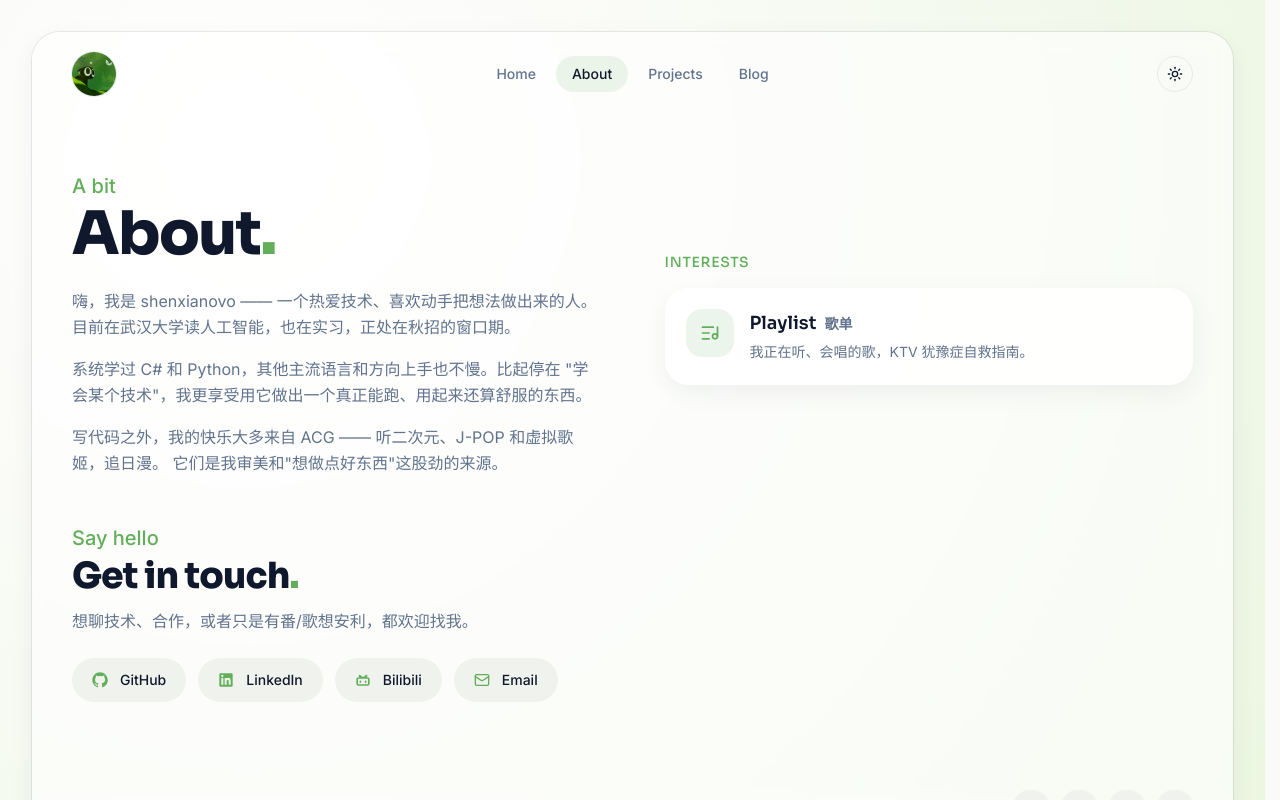
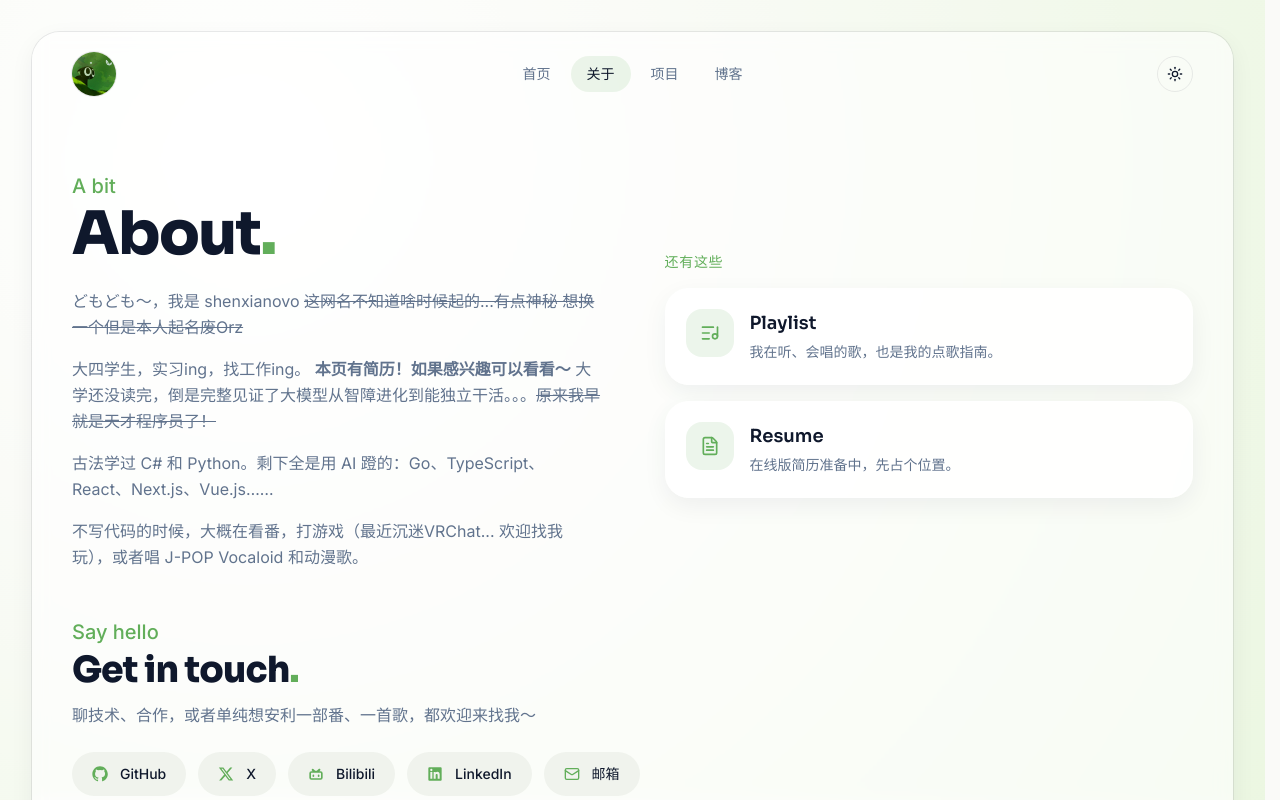
Before and after one commit to shenxianovo/homepage, a Next.js app: page /about in a window 1280 px wide. Shown: the top 800 px of the page. Built offline with nearby package versions, Linux system fonts and the light colour scheme.

Commit message:
feat: refresh personal site content

```diff
--- a/content/projects/auth-service.mdx
+++ b/content/projects/auth-service.mdx
@@ -1,6 +1,6 @@
 ---
 title: AuthService
-description: A self-hosted central authentication service for *.shenxianovo.com. Issues RS256 JWTs that downstream services verify with only the public key — no shared session store.
+description: 真的有人会自建Auth吗....
 types:
   - Backend
   - Web
@@ -11,7 +11,7 @@ tags:
   - OAuth2
 live: https://auth.shenxianovo.com
 github: https://github.com/shenxianovo/AuthService
-order: 2
+order: 4
 ---
 
 Project write-up goes here.
--- a/content/projects/heartbeat.mdx
+++ b/content/projects/heartbeat.mdx
@@ -1,20 +1,20 @@
 ---
 title: Heartbeat
-description: A personal Windows PC usage monitor. A desktop agent tracks foreground app usage via WinEvent hooks and uploads to a server; a web dashboard shows timelines, rankings, and weekly charts.
+description: 把自己在赛博空间的痕迹全都存起来（我会一直看着你哦～）。重构中..
 cover: ./heartbeat.jpg
 types:
   - Web
   - Desktop
   - Backend
 tags:
-  - .NET
-  - WPF
-  - Vue 3
   - ASP.NET Core
+  - Avalonia
+  - Vue.js
+  - Next.js
   - PostgreSQL
 live: https://heartbeat.shenxianovo.com
 github: https://github.com/shenxianovo/Heartbeat
-order: 3
+order: 2
 ---
 
 Project write-up goes here.
--- a/content/projects/homepage.mdx
+++ b/content/projects/homepage.mdx
@@ -1,6 +1,6 @@
 ---
-title: Personal Homepage
-description: This site. A personal homepage and blog built with Next.js, an MDX content layer, and a custom design system.
+title: Homepage
+description: 本站... 不定时更新（嗯！）
 cover: ./homepage.png
 types:
   - Web
--- a/src/app/(framed)/_components/home-links.tsx
+++ b/src/app/(framed)/_components/home-links.tsx
@@ -8,7 +8,7 @@ export function HomeLinks() {
   const counts = {
     projects: `${getProjects().length} 个项目`,
     playlist: `${getSongs().length} 首歌`,
-    blog: "技术与记录",
+    blog: "技术与随笔",
   }
 
   return (
--- a/src/app/(framed)/about/page.tsx
+++ b/src/app/(framed)/about/page.tsx
@@ -1,4 +1,4 @@
-import { ListMusic } from "lucide-react"
+import { FileText, ListMusic } from "lucide-react"
 import { PageHeading } from "@/components/layout/page-heading"
 import { SocialLinks } from "@/components/layout/social-links"
 import { SmartLink } from "@/components/smart-link"
@@ -6,17 +6,22 @@ import { site } from "@/data/site"
 
 export const metadata = {
   title: "About",
-  description: "A bit about shenxianovo — student, developer, ACG enjoyer.",
+  description: "一点关于 shenxianovo：学生、开发者、二次元爱好者。",
 }
 
 // Portal cards into the "another side of me" pages. Anime joins later.
 const interests = [
   {
     title: "Playlist",
-    subtitle: "歌单",
-    description: "我正在听、会唱的歌，KTV 犹豫症自救指南。",
+    description: "我在听、会唱的歌，也是我的点歌指南。",
     href: "/about/playlist",
     icon: ListMusic,
+  },
+  {
+    title: "Resume",
+    description: "在线版简历准备中，先占个位置。",
+    href: "/about/resume",
+    icon: FileText,
   },
 ]
 
@@ -28,22 +33,22 @@ export default function AboutPage() {
           <PageHeading eyebrow="A bit" title="About" />
           <div className="max-w-xl space-y-4 text-muted-foreground leading-relaxed">
             <p>
-              嗨，我是 {site.name} —— 一个热爱技术、喜欢动手把想法做出来的人。
-              目前在武汉大学读人工智能，也在实习，正处在秋招的窗口期。
+              どもども〜，我是 {site.name}{" "}
+              <s>这网名不知道啥时候起的...有点神秘 想换一个但是本人起名废Orz</s>
             </p>
             <p>
-              系统学过 C# 和 Python，其他主流语言和方向上手也不慢。比起停在
-              "学会某个技术"，我更享受用它做出一个真正能跑、用起来还算舒服的东西。
+              大四学生，实习ing，找工作ing。 <b>本页有简历！如果感兴趣可以看看～</b> 大学还没读完，倒是完整见证了大模型从智障进化到能独立干活。。。
+              <s>原来我早就是天才程序员了！</s>
             </p>
             <p>
-              写代码之外，我的快乐大多来自 ACG —— 听二次元、J-POP 和虚拟歌姬，追日漫。
-              它们是我审美和"想做点好东西"这股劲的来源。
+              古法学过 C# 和 Python。剩下全是用 AI 蹬的：Go、TypeScript、React、Next.js、Vue.js……
             </p>
+            <p>不写代码的时候，大概在看番，打游戏（最近沉迷VRChat... 欢迎找我玩），或者唱 J-POP Vocaloid 和动漫歌。</p>
           </div>
         </section>
 
         <section className="flex flex-col gap-4 lg:pt-20">
-          <h2 className="font-medium text-primary text-sm uppercase tracking-wider">Interests</h2>
+          <h2 className="font-medium text-primary text-sm tracking-wider">还有这些</h2>
           {interests.map((item) => (
             <SmartLink
               key={item.href}
@@ -56,7 +61,6 @@ export default function AboutPage() {
               <span className="min-w-0">
                 <span className="flex items-baseline gap-2 font-display font-semibold text-lg">
                   {item.title}
-                  <span className="text-muted-foreground text-sm">{item.subtitle}</span>
                 </span>
                 <span className="mt-1 block text-muted-foreground text-sm leading-relaxed">
                   {item.description}
@@ -71,7 +75,7 @@ export default function AboutPage() {
         <div>
           <PageHeading eyebrow="Say hello" title="Get in touch" as="h2" size="section" />
           <p className="mt-3 max-w-xl text-muted-foreground leading-relaxed">
-            想聊技术、合作，或者只是有番/歌想安利，都欢迎找我。
+            聊技术、合作，或者单纯想安利一部番、一首歌，都欢迎来找我～
           </p>
         </div>
 
--- a/src/app/(framed)/about/playlist/_components/song-list.tsx
+++ b/src/app/(framed)/about/playlist/_components/song-list.tsx
@@ -182,7 +182,7 @@ export function SongList({ songs }: { songs: Song[] }) {
                   {song.status === "learning" ? (
                     <Headphones
                       className="mt-1 size-3.5 shrink-0 text-muted-foreground/70"
-                      aria-label="还在听"
+                      aria-label="在听"
                     />
                   ) : (
                     <MicVocal
@@ -244,7 +244,7 @@ export function SongList({ songs }: { songs: Song[] }) {
       </ul>
 
       {visible.length === 0 ? (
-        <p className="mt-8 text-muted-foreground">没有匹配的歌 — 换个关键词试试。</p>
+        <p className="mt-8 text-muted-foreground">没有匹配的歌，换个关键词试试。</p>
       ) : null}
     </div>
   )
--- a/src/app/(framed)/about/playlist/page.tsx
+++ b/src/app/(framed)/about/playlist/page.tsx
@@ -4,7 +4,7 @@ import { SongList } from "./_components/song-list"
 
 export const metadata = {
   title: "Playlist",
-  description: "我正在听、会唱的歌 — my karaoke repertoire.",
+  description: "KTV 选择困难症解决方案",
 }
 
 export default function PlaylistPage() {
@@ -15,7 +15,7 @@ export default function PlaylistPage() {
       <div id="playlist-top" className="flex flex-col gap-3">
         <PageHeading eyebrow="My" title="Playlist" />
         <p className="max-w-xl text-muted-foreground leading-relaxed">
-          我正在听、会唱的歌。KTV 犹豫症自救指南。
+          KTV 选择困难症解决方案 不定时更新（<s>其实是懒得录入 嘻嘻</s>。。
         </p>
       </div>
 
--- /dev/null
+++ b/src/app/(framed)/about/resume/page.tsx
@@ -0,0 +1,27 @@
+import { FileClock } from "lucide-react"
+import { PageHeading } from "@/components/layout/page-heading"
+
+export const metadata = {
+  title: "Resume",
+  description: "shenxianovo 的个人简历，正在准备中。",
+}
+
+export default function ResumePage() {
+  return (
+    <div className="flex min-h-[50vh] flex-col justify-center gap-6">
+      <PageHeading eyebrow="My" title="Resume" />
+
+      <div className="flex max-w-xl items-start gap-4 rounded-3xl border border-glass-border bg-glass p-6 shadow-md backdrop-blur-glass">
+        <span className="flex size-12 shrink-0 items-center justify-center rounded-2xl bg-primary-soft text-primary">
+          <FileClock className="size-5" />
+        </span>
+        <div>
+          <h2 className="font-display font-semibold text-lg">简历准备中</h2>
+          <p className="mt-1 text-muted-foreground text-sm leading-relaxed">
+            内容还在整理，准备好后会放在这里。
+          </p>
+        </div>
+      </div>
+    </div>
+  )
+}
--- a/src/app/(framed)/projects/page.tsx
+++ b/src/app/(framed)/projects/page.tsx
@@ -4,7 +4,7 @@ import { ProjectGrid } from "./_components/project-grid"
 
 export const metadata = {
   title: "Projects",
-  description: "Things I've built — web apps, tools, and open-source work.",
+  description: "做过的一些小玩意～",
 }
 
 export default function ProjectsPage() {
@@ -16,7 +16,7 @@ export default function ProjectsPage() {
       <div className="flex flex-col gap-3">
         <PageHeading eyebrow="My" title="Projects" />
         <p className="max-w-xl text-muted-foreground leading-relaxed">
-          热爱构建，乐于分享。A collection of things I've designed and built.
+          做过的一些小玩意～
         </p>
       </div>
 
--- a/src/components/brand-icons.tsx
+++ b/src/components/brand-icons.tsx
@@ -16,6 +16,14 @@ export function LinkedinIcon(props: SVGProps<SVGSVGElement>) {
   )
 }
 
+export function XIcon(props: SVGProps<SVGSVGElement>) {
+  return (
+    <svg viewBox="0 0 24 24" fill="currentColor" aria-hidden="true" focusable="false" {...props}>
+      <path d="M18.244 2.25h3.308l-7.227 8.26 8.502 11.24H16.17l-5.214-6.817L4.99 21.75H1.68l7.73-8.835L1.254 2.25H8.08l4.713 6.231Zm-1.161 17.52h1.833L7.084 4.126H5.117Z" />
+    </svg>
+  )
+}
+
 export function BilibiliIcon(props: SVGProps<SVGSVGElement>) {
   return (
     <svg viewBox="0 0 24 24" fill="currentColor" aria-hidden="true" focusable="false" {...props}>
--- a/src/data/site.ts
+++ b/src/data/site.tsx
@@ -1,7 +1,7 @@
 import type { LucideIcon } from "lucide-react"
 import { BookOpen, Code2, ListMusic, Mail } from "lucide-react"
 import type { ComponentType, SVGProps } from "react"
-import { BilibiliIcon, GithubIcon, LinkedinIcon } from "@/components/brand-icons"
+import { BilibiliIcon, GithubIcon, LinkedinIcon, XIcon } from "@/components/brand-icons"
 
 type IconType = LucideIcon | ComponentType<SVGProps<SVGSVGElement>>
 
@@ -10,39 +10,42 @@ export const site = {
   url: "https://shenxianovo.com",
   blogUrl: "https://blog.shenxianovo.com",
   avatar: "/images/profile.jpg",
-  greeting: "Hi, I'm",
+  greeting: "你好，我是",
   taglineCn: "把想法做成",
-  taglineCnRest: "真正能用的东西。",
-  description:
-    "武汉大学人工智能在读。喜欢动手做工具，也喜欢 ACG 和 J-POP。这里放着我的作品、笔记，以及写代码之外的生活。",
-  projectsLabel: "看看我的项目",
-  contactLabel: "打个招呼",
+  taglineCnRest: "能用的东西。",
+  description: "欢迎光临小站～随便看看，这里什么都有一点 Orz",
+  projectsLabel: "我的项目",
+  contactLabel: "认识一下",
   hero: {
     image: "/images/hero-mascot.png",
-    alt: "Mascot peeking over a grassy hill among butterflies",
   },
   info: [
-    { label: "Currently", value: "正在实习 · 寻找工作机会" },
-    { label: "Studying", value: "武汉大学 · 人工智能" },
-    { label: "Location", value: "中国，武汉" },
+    { label: "Currently", value: <>实习ing，找工作ing</> },
+    {
+      label: "Studing",
+      value: (
+        <>
+          武汉大学 <s>罕见！</s> ｜ 人工智能
+        </>
+      ),
+    },
+    { label: "Loaction", value: <>上海</> },
   ],
 } as const
 
 export const navLinks: { label: string; href: string }[] = [
-  { label: "Home", href: "/" },
-  { label: "About", href: "/about" },
-  { label: "Projects", href: "/projects" },
-  { label: "Blog", href: site.blogUrl },
+  { label: "首页", href: "/" },
+  { label: "关于", href: "/about" },
+  { label: "项目", href: "/projects" },
+  { label: "博客", href: site.blogUrl },
 ]
 
 export const home = {
-  heading: "一些作品，也有生活",
   links: [
     {
       id: "projects",
       title: "我的项目",
-      label: "Projects",
-      description: "从统一登录到电脑使用记录，做自己用得上的工具。",
+      description: "玩具...玩具...和神秘的玩具...",
       href: "/projects",
       icon: Code2,
       action: "查看项目",
@@ -50,8 +53,7 @@ export const home = {
     {
       id: "blog",
       title: "写作与笔记",
-      label: "Blog",
-      description: "记录技术探索，也把一路上的思考留在这里。",
+      description: "写技术上的折腾，也写路上的想法。",
       href: site.blogUrl,
       icon: BookOpen,
       action: "去博客逛逛",
@@ -59,8 +61,7 @@ export const home = {
     {
       id: "playlist",
       title: "我的歌单",
-      label: "Playlist",
-      description: "二次元、J-POP、虚拟歌姬。也是我的 KTV 点歌指南。",
+      description: "会的歌太多太散了于是...",
       href: "/about/playlist",
       icon: ListMusic,
       action: "找一首歌",
@@ -70,9 +71,10 @@ export const home = {
 
 export const socials: { label: string; href: string; icon: IconType }[] = [
   { label: "GitHub", href: "https://github.com/shenxianovo", icon: GithubIcon },
+  { label: "X", href: "https://x.com/shenxianovo", icon: XIcon },
+  { label: "Bilibili", href: "https://space.bilibili.com/446305918", icon: BilibiliIcon },
   { label: "LinkedIn", href: "https://www.linkedin.com/in/shenxianovo", icon: LinkedinIcon },
-  { label: "Bilibili", href: "https://space.bilibili.com/446305918", icon: BilibiliIcon },
-  { label: "Email", href: "mailto:shenxianovo@outlook.com", icon: Mail },
+  { label: "邮箱", href: "mailto:shenxianovo@outlook.com", icon: Mail },
 ]
 
 // My singable range — drives the transpose plans on /about/playlist.
```
Also changed, not shown: content/projects/whudays.mdx (added, +16 -0 lines), content/projects/whudays.png (added).
